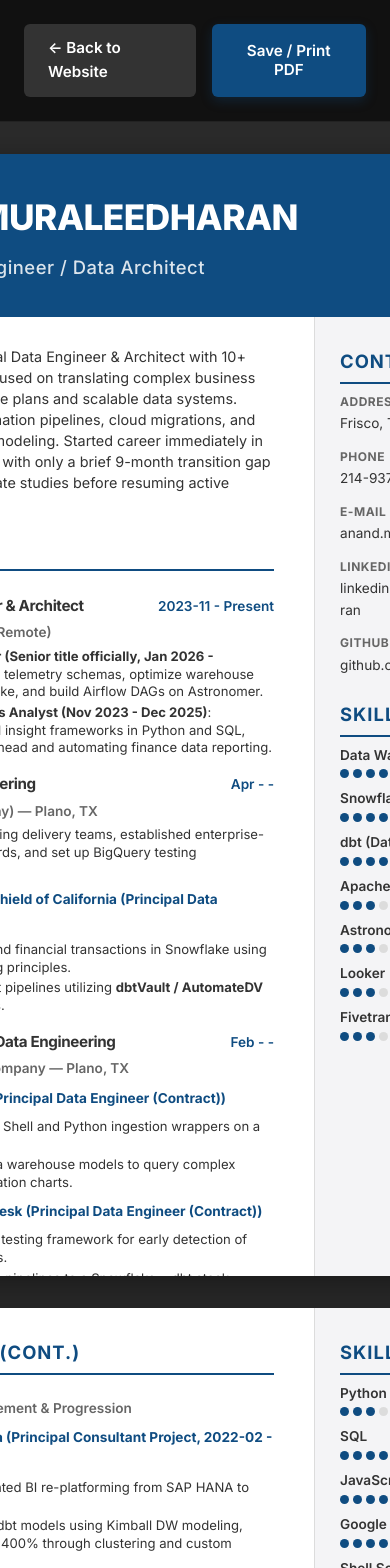
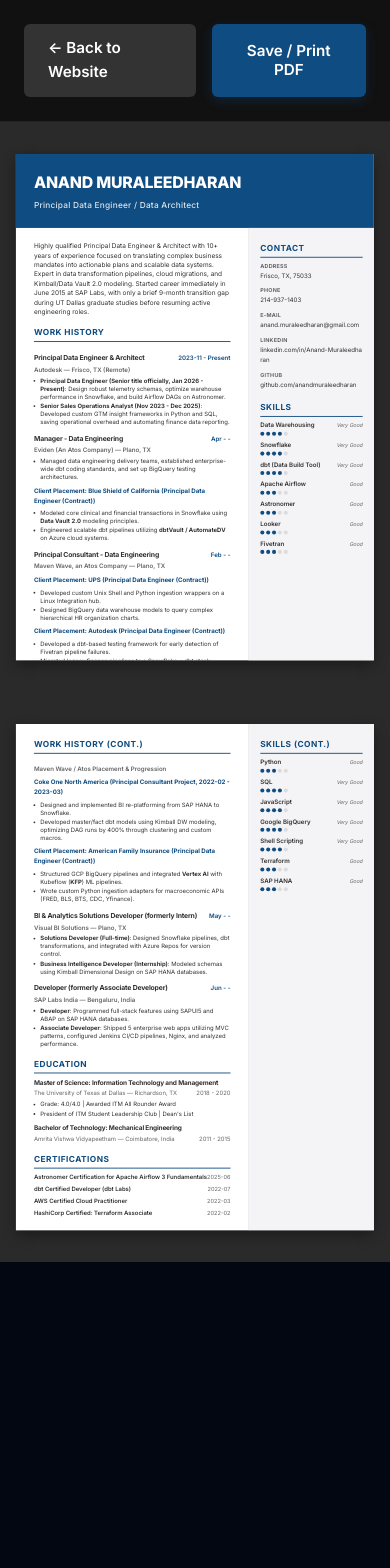
Before and after one commit to anandmuraleedharan/personal-portfolio, a Next.js app: page /resume in a window 390 px wide. Shown: the top 1568 px of the page. After the commit the page ends 1262 px from the top, so only its background shows below. Built offline with nearby package versions, Linux system fonts and the light colour scheme; no server answers.

Commit message:
Fix resume page horizontal scaling layout on mobile devices

```diff
--- a/app/resume/page.js
+++ b/app/resume/page.js
@@ -6,6 +6,22 @@
 
 export default function ResumePage() {
   const [activeProfile, setActiveProfile] = useState(profile);
+  const [scale, setScale] = useState(1);
+
+  useEffect(() => {
+    const handleResize = () => {
+      const width = window.innerWidth;
+      if (width < 840) {
+        const factor = (width - 32) / 794;
+        setScale(factor);
+      } else {
+        setScale(1);
+      }
+    };
+    handleResize();
+    window.addEventListener("resize", handleResize);
+    return () => window.removeEventListener("resize", handleResize);
+  }, []);
 
   useEffect(() => {
     const searchParams = new URLSearchParams(window.location.search);
@@ -77,9 +93,16 @@
         </button>
       </div>
 
-      <div className="resumeContainer">
+      <div className="resumeContainer" style={{ overflowX: "hidden" }}>
         {/* ================= PAGE 1 ================= */}
-        <div className="resumePage">
+        <div
+          className="resumePage"
+          style={{
+            transform: scale < 1 ? `scale(${scale})` : "none",
+            transformOrigin: "top center",
+            marginBottom: scale < 1 ? `calc(297mm * (${scale} - 1) + 2rem)` : "0"
+          }}
+        >
           {/* Blue Header Banner */}
           <div className="headerBanner">
             <h1 className="nameTitle">{activeProfile.personal.name}</h1>
@@ -223,7 +246,14 @@
         </div>
 
         {/* ================= PAGE 2 ================= */}
-        <div className="resumePage">
+        <div
+          className="resumePage"
+          style={{
+            transform: scale < 1 ? `scale(${scale})` : "none",
+            transformOrigin: "top center",
+            marginBottom: scale < 1 ? `calc(297mm * (${scale} - 1))` : "0"
+          }}
+        >
           <div className="columnsContainer" style={{ height: "100%" }}>
             {/* Left Column */}
             <div className="leftColumn">
--- a/app/resume/resume.css
+++ b/app/resume/resume.css
@@ -387,6 +387,7 @@
     box-shadow: none !important;
     width: 210mm !important;
     height: 297mm !important;
+    transform: none !important;
     page-break-after: always !important;
     page-break-inside: avoid !important;
     -webkit-print-color-adjust: exact !important;
```
